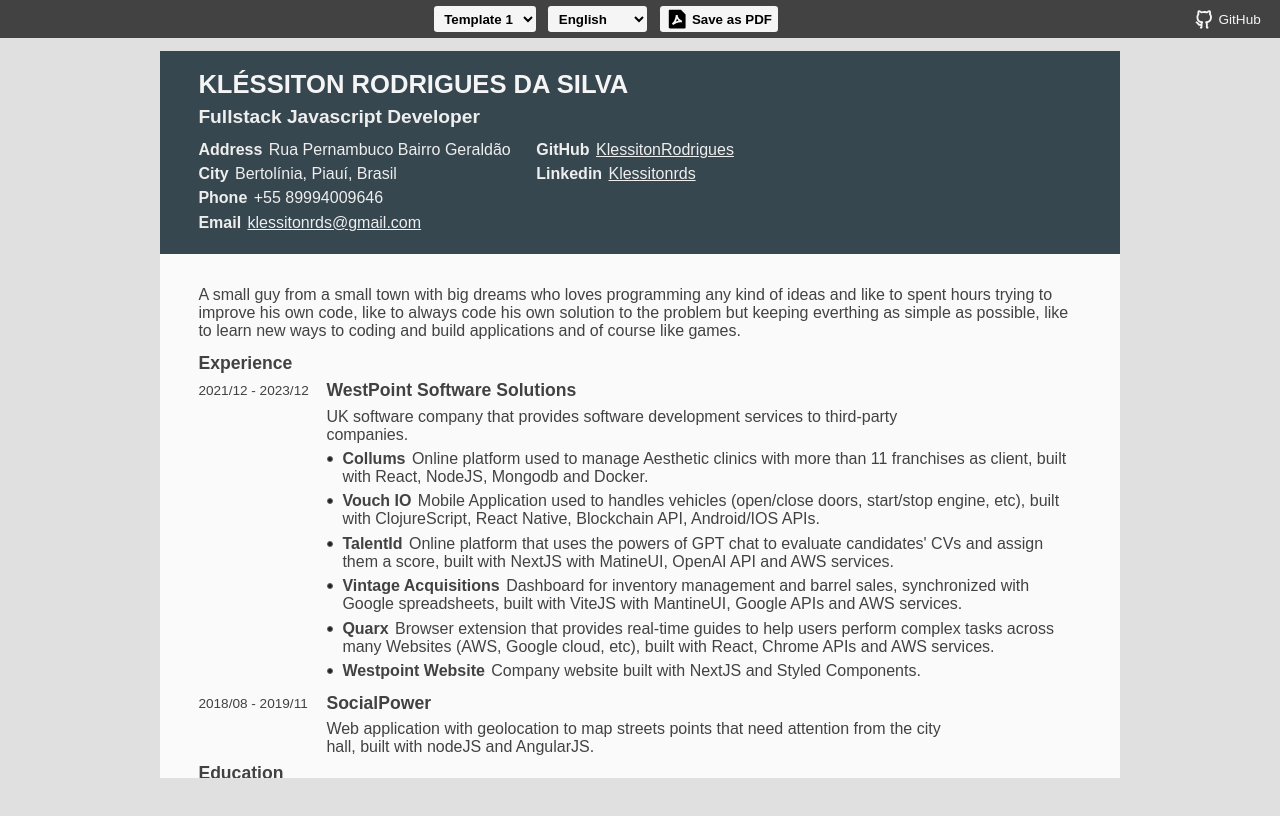
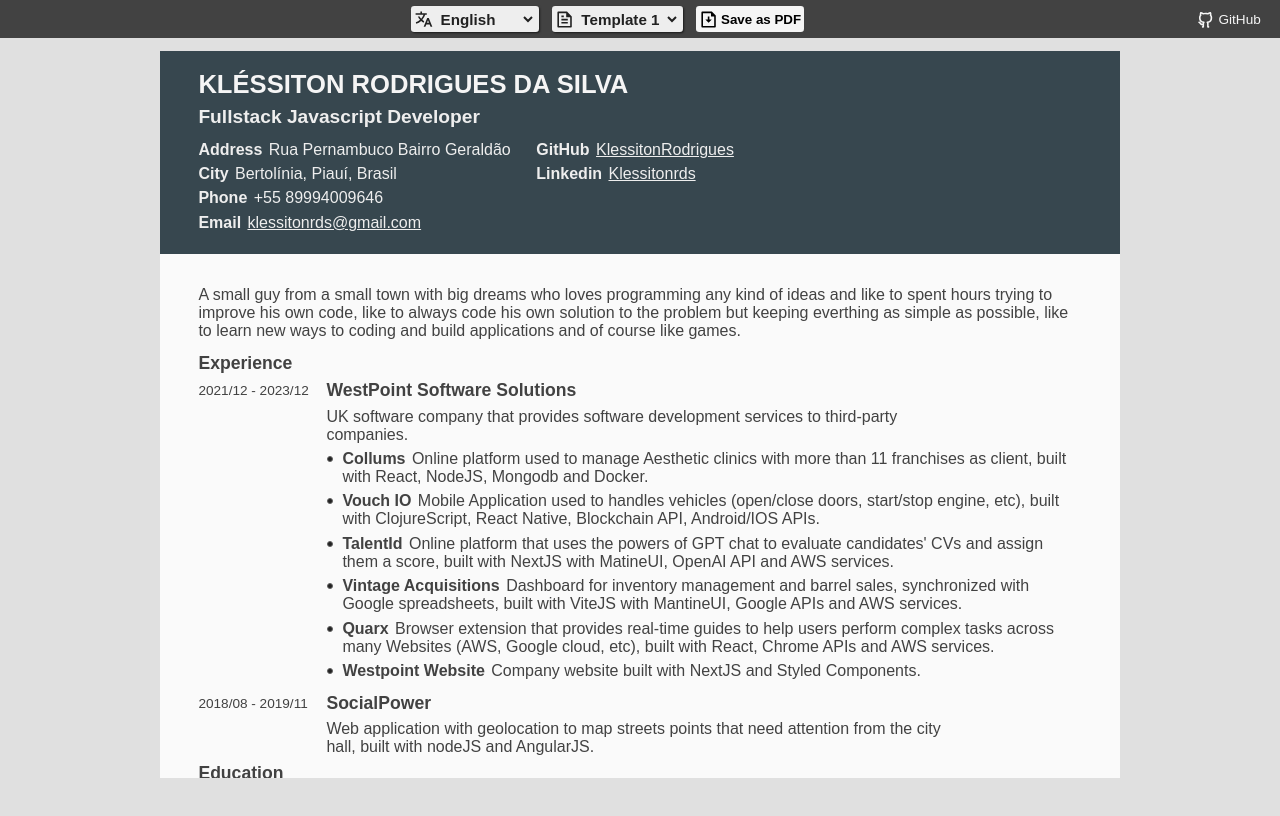
Before and after one commit to KlessitonRodrigues/personal-cv, a React app: page / in a window 1280 px wide. Shown: the top 816 px of the page. Built offline with nearby package versions, Linux system fonts and the light colour scheme; a web font is replaced by a local one.

Commit message:
chore: update select buttons

```diff
--- a/src/@types/components.d.ts
+++ b/src/@types/components.d.ts
@@ -2,7 +2,7 @@
   type Icons = {
     size?: number;
     onPress?: () => void;
-    type: 'download' | 'selector' | 'spinner' | 'github';
+    type: 'download' | 'selector' | 'spinner' | 'github' | 'template' | 'language';
     style?: React.CSSProperties;
   };
 
--- a/src/UI/assets/lang/en.json
+++ b/src/UI/assets/lang/en.json
@@ -1,4 +1,5 @@
 {
+  "header_pdf_btn": "Save as PDF",
   "header_address": "Address",
   "header_city": "City",
   "header_phone": "Phone",
--- a/src/UI/assets/lang/pt.json
+++ b/src/UI/assets/lang/pt.json
@@ -1,4 +1,5 @@
 {
+  "header_pdf_btn": "Salvar como PDF",
   "header_address": "Endereço",
   "header_city": "Cidade",
   "header_phone": "Telefone",
--- a/src/UI/base/Header/index.tsx
+++ b/src/UI/base/Header/index.tsx
@@ -5,6 +5,8 @@
 
 import Icons from '../Icons';
 import Loading from '../Loading';
+import { Select, SelectBox, SelectItem, SelectTitle } from '../StyledComponents/Select';
+import Text from '../Text';
 import { Centered, Container, DownloadButton, GitHubButton, Selector } from './styled';
 
 const Header = () => {
@@ -19,17 +21,25 @@
   return (
     <Container>
       <Centered>
-        <Selector>
-          <option>Template 1</option>
-        </Selector>
-        <Selector defaultValue={currentLang} onChange={e => changeLanguage(e.target.value)}>
-          <option value="en">English</option>
-          <option value="pt">Português</option>
-          <option value="es">Spanish</option>
-        </Selector>
+        <SelectBox>
+          <Icons type="language" />
+          <Select defaultValue={currentLang} onChange={e => changeLanguage(e.target.value)}>
+            <SelectItem value="en">English</SelectItem>
+            <SelectItem value="pt">Português</SelectItem>
+            <SelectItem value="es">Spanish</SelectItem>
+          </Select>
+        </SelectBox>
+
+        <SelectBox>
+          <Icons type="template" />
+          <Select>
+            <SelectItem>Template 1</SelectItem>
+          </Select>
+        </SelectBox>
+
         <DownloadButton onClick={onDownload}>
           <Icons type="download" />
-          Save as PDF
+          <Text path="header_pdf_btn" />
         </DownloadButton>
       </Centered>
 
--- a/src/UI/base/Icons/index.tsx
+++ b/src/UI/base/Icons/index.tsx
@@ -1,11 +1,16 @@
+import { useMemo } from 'react';
+
 import { iconMap } from './services/iconMap';
 import { Container } from './styled';
 
 const Icons = (props: Props.Icons) => {
   const { type, size, style, onPress } = props;
+
+  const Icon = useMemo(() => iconMap[type], []);
+
   return (
     <Container className="icon" size={size} style={style} onClick={onPress}>
-      {iconMap[type]}
+      {Icon}
     </Container>
   );
 };
--- a/src/UI/base/Icons/services/iconMap.tsx
+++ b/src/UI/base/Icons/services/iconMap.tsx
@@ -1,8 +1,18 @@
-import { RiExpandUpDownFill, RiFilePdf2Fill, RiGithubLine, RiLoader5Line } from 'react-icons/ri';
+import {
+  RiExpandUpDownFill,
+  RiFile3Line,
+  RiFileDownloadLine,
+  RiFileTextLine,
+  RiGithubLine,
+  RiLoader5Line,
+  RiTranslate2,
+} from 'react-icons/ri';
 
 export const iconMap: Record<Props.Icons['type'], React.ReactElement> = {
-  download: <RiFilePdf2Fill />,
+  download: <RiFileDownloadLine />,
   selector: <RiExpandUpDownFill />,
   spinner: <RiLoader5Line />,
   github: <RiGithubLine />,
+  template: <RiFileTextLine />,
+  language: <RiTranslate2 />,
 };
--- a/src/UI/base/Icons/styled.ts
+++ b/src/UI/base/Icons/styled.ts
@@ -3,7 +3,7 @@
 export const Container = styled.span<{ size?: number }>(
   ({ theme, size }) => css`
     display: inline-flex;
-    font-size: ${theme.size(size || 7)};
+    font-size: ${theme.size(size || 6)};
     cursor: pointer;
   `,
 );
--- /dev/null
+++ b/src/UI/base/StyledComponents/Select.ts
@@ -0,0 +1,55 @@
+import styled, { css } from 'styled-components';
+
+export const SelectBox = styled.label(
+  ({ theme }) => css`
+    display: flex;
+    align-items: center;
+    padding: 0 ${theme.size(1)};
+    font-size: ${theme.fontSize.label};
+    background-color: ${theme.colors.bg3};
+    color: ${theme.colors.text1};
+    border-radius: ${theme.radius.verySmall};
+    box-shadow: ${theme.shadow.medium};
+  `,
+);
+
+export const Select = styled.select(
+  ({ theme }) => css`
+    color: ${theme.colors.text1};
+    font-size: ${theme.fontSize.small};
+    padding-top: ${theme.size(0.5)};
+    font-weight: 600;
+
+    &::-webkit-scrollbar {
+      width: ${theme.size(2)};
+    }
+
+    &::-webkit-scrollbar-track {
+      background: ${theme.colors.bg1};
+    }
+
+    &::-webkit-scrollbar-thumb {
+      background: ${theme.colors.gray};
+      border-radius: 2px;
+    }
+
+    &::-webkit-scrollbar-thumb:hover {
+      background: ${theme.colors.white};
+    }
+  `,
+);
+
+export const SelectTitle = styled.div(
+  () => css`
+    min-width: max-content;
+  `,
+);
+
+export const SelectItem = styled.option(
+  ({ theme }) => css`
+    background-color: ${theme.colors.bg1};
+    color: ${theme.colors.text1};
+    font-family: sans-serif;
+    font-weight: bold;
+  `,
+);
--- a/src/styles/globalCSS.ts
+++ b/src/styles/globalCSS.ts
@@ -65,7 +65,7 @@
       display: flex;
       align-items: center;
       gap: ${theme.size(1)};
-      padding: 0 ${theme.size(2)};
+      padding: 0 ${theme.size(1)};
       background-color: transparent;
       outline: none;
       border: none;
```
Also changed, not shown: 2 other files (tests, documents, lock files or other folders).
